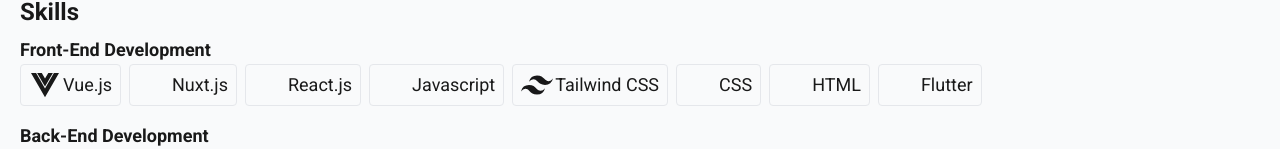
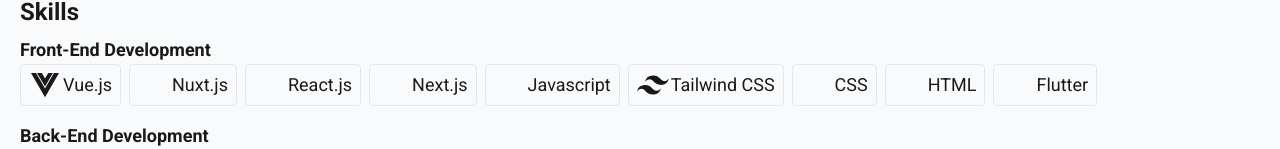
Before and after one commit to minmin423/portfolio-vue, a Vue app: page /about in a window 1280 px wide. Shown: the part 552-701 px from the top of the page. Built offline with nearby package versions, Linux system fonts and the light colour scheme; some icons are missing.

Commit message:
Update AboutView.vue

```diff
--- a/src/views/AboutView.vue
+++ b/src/views/AboutView.vue
@@ -55,6 +55,7 @@
   { name: "Vue.js", icon: "carbon:logo-vue" },
   { name: "Nuxt.js", icon: "file-icons:nuxt" },
   { name: "React.js", icon: "mdi:react" },
+  { name: "Next.js", icon: "ri:nextjs-fill" },
   { name: "Javascript", icon: "ri:javascript-fill" },
   { name: "Tailwind CSS", icon: "simple-icons:tailwindcss" },
   { name: "CSS", icon: "flowbite:css-solid" },
```
